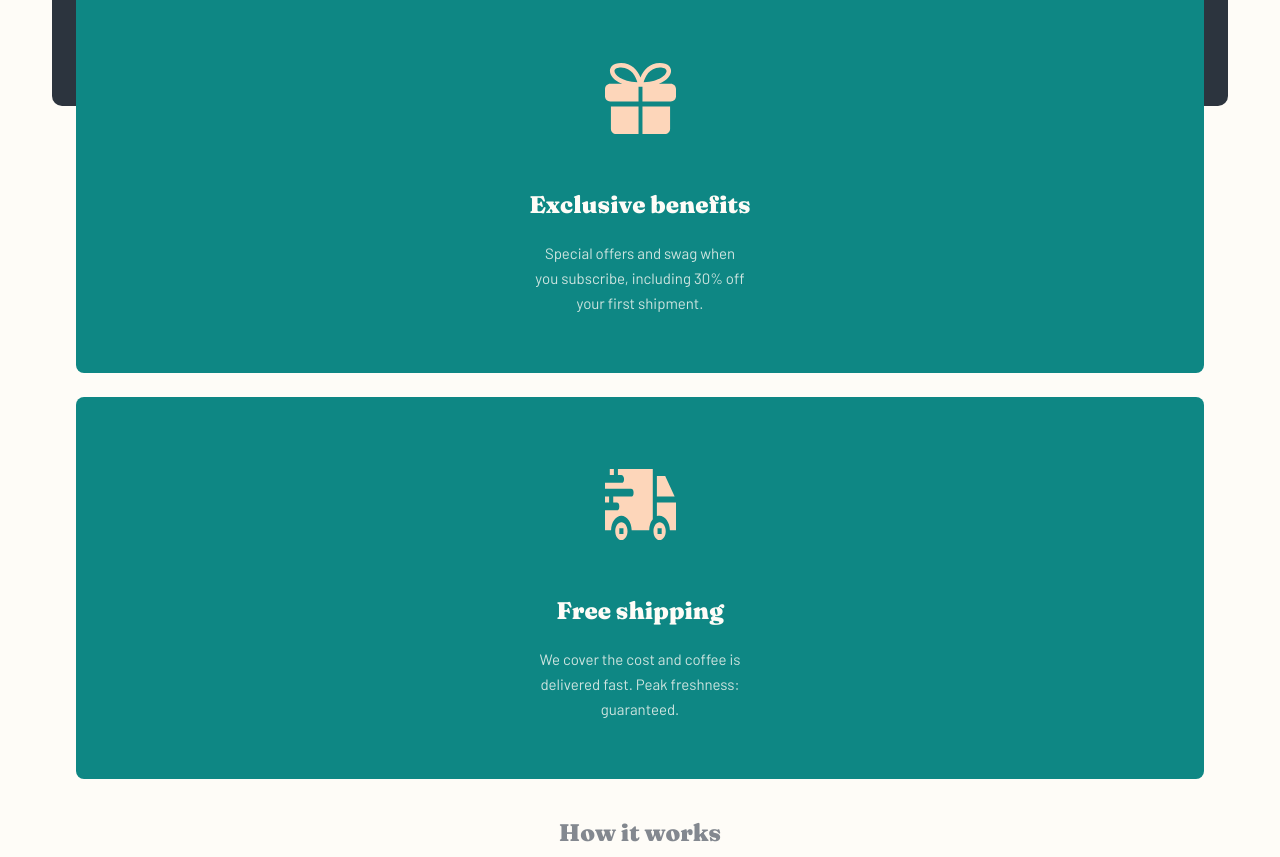
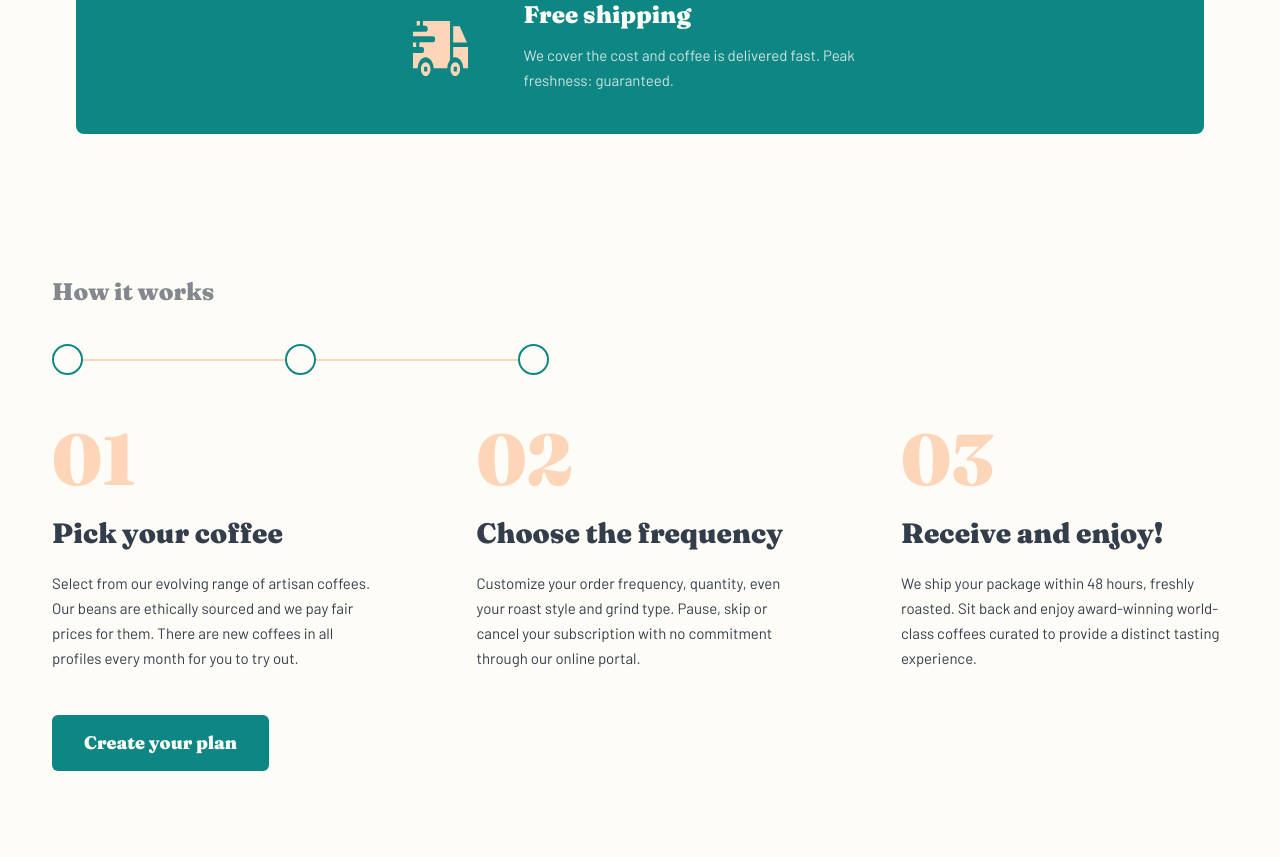
Before and after one commit to lasha-abuladze/coffeeroasters, a website: page coffeeroasters.html in a window 1280 px wide. Shown: the part 2563-3420 px from the top of the page. Drawn offline with Linux system fonts and the light colour scheme.

Commit message:
add responsive styles fo sections choose us and how it works

```diff
--- a/coffeeroasters.html
+++ b/coffeeroasters.html
@@ -197,7 +197,13 @@
         </h2>
 
         <!--circles and lines top of order of steps how it works-->
-        <div class="section--how-works--decoration"></div>
+        <div class="section--how-works--decoration">
+            <div class="circle"></div>
+            <div class="line"></div>
+            <div class="circle"></div>
+            <div class="line"></div>
+            <div class="circle"></div>
+        </div>
 
         <section class="order-steps">
             <article>
--- a/coffeeroasters.scss
+++ b/coffeeroasters.scss
@@ -345,7 +345,6 @@ button {
 
     .our-benefits--container {
         position: absolute;
-        top: 0;
         // background-color: #0E8784;
         top: 305px;
         left: 50%;
@@ -392,6 +391,10 @@ button {
     margin-top: 715px;
     text-align: center;
     font-family: $font-Fraunces;
+
+    .section--how-works--decoration {
+        display: none;
+    }
 
     h2 {
         font-size: 24px;
@@ -600,9 +603,104 @@ button {
     }
 
     .section--choose-us {
-        padding: 64px 24px 660px 24px;
+        padding: 64px 24px 390px 24px;
+
+        p {
+            max-width: 540px;
+            margin: auto;
+        }
+
+        header {
+            h2 {
+                font-size: 32px;
+            }
+        }
+
+        .our-benefits--container {
+
+            top: 290px;
+
+            .our-benefit {
+                @include flex-row();
+                align-items: center;
+                justify-content: center;
+                gap: 56px;
+                padding: 41px 48px;
+                height: fit-content;
+
+                .benefit-img {
+                    margin: 0;
+                    width: 55px;
+                    height: 55px;
+                }
+
+                .benefit {
+                    max-width: 100%;
+                    text-align: left;
+
+                    h3 {
+                        margin-bottom: 16px;
+                    }
+
+                    p {
+                        max-width: 344px;
+                        // text-align: left;
+                    }
+                }
+            }
+        }
+    }
+
+    .section--how-works {
+        margin-top: 415px;
+
+        h2 {
+            text-align: left;
+            margin-bottom: 40px;
+        }
+
+        .section--how-works--decoration {
+            display: flex;
+            align-items: center;
+            margin-bottom: 48px;
+
+            .circle {
+                width: 31px;
+                height: 31px;
+                border-radius: 50%;
+                border: 2px solid $maingreen;
+                box-sizing: border-box;
+            }
+
+            .line {
+                width: 202px;
+                height: 2px;
+                background-color: $xx;
+            }
+        }
+
+        .order-steps {
+            @include flex-row();
+            align-items: start;
+            justify-content: space-between;
+            gap: 15px;
+            margin-bottom: 44px;
+            text-align: left;
+
+            article {
+                margin: 0px;
+                text-align: left;
+            }
+
+
+        }
+        .create-plan--btn {
+            width: 217px;
+            height: 56px;
+            margin-left: 0px;
+        }
+
     }
 
 
-
 }
```
Also changed, not shown: coffeeroasters.css, 1 other file.
